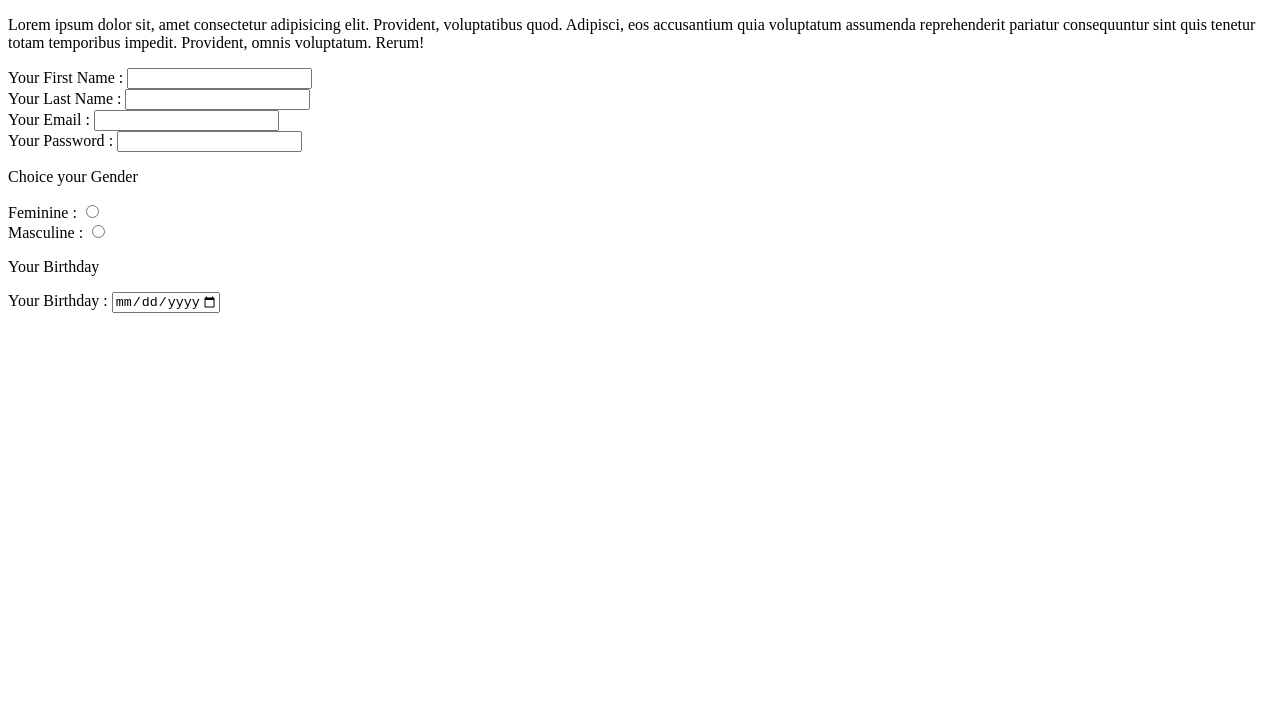
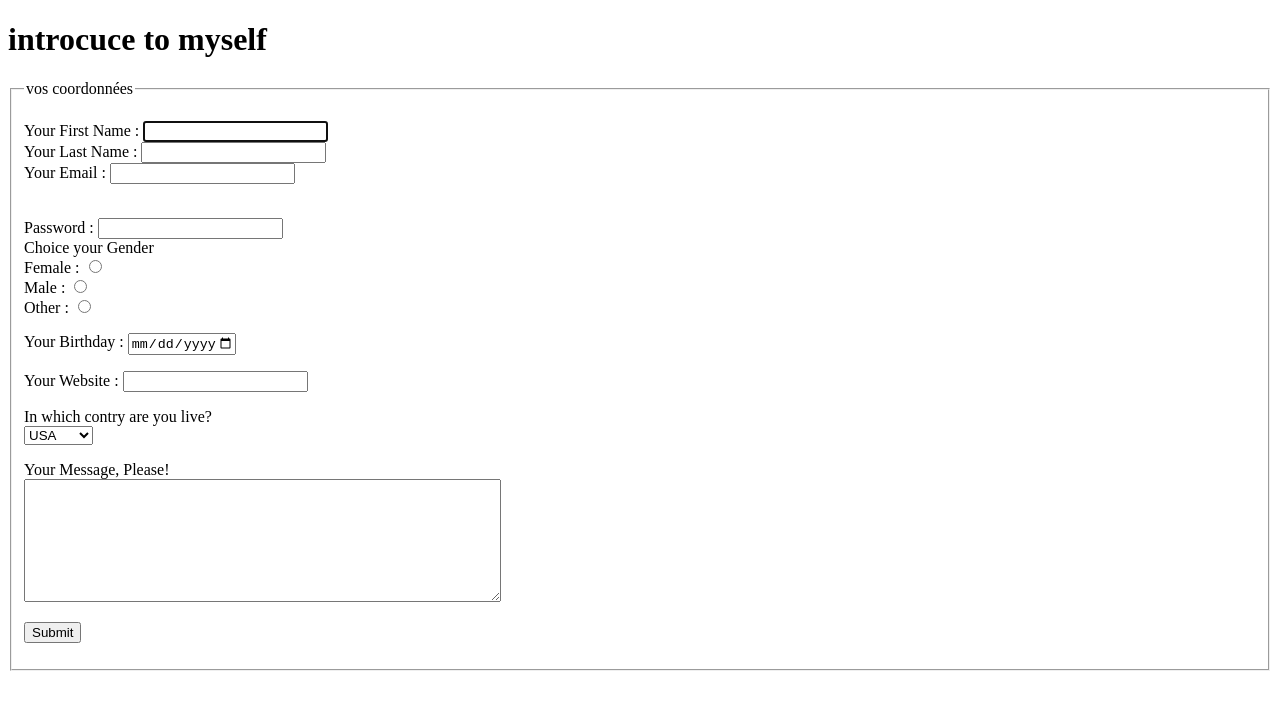
Before and after one commit to AntoBbk9/anto-projet, a plain HTML site: page formulaire.html in a window 1280 px wide. Drawn offline with Linux system fonts and the light colour scheme.

Commit message:
Update formulaire.html

```diff
--- a/formulaire.html
+++ b/formulaire.html
@@ -1,22 +1,44 @@
 <!DOCTYPE html>
-<html lang="en">
-<head>
-    <meta charset="UTF-8">
+<!-- saved from url=(0078)file:///C:/Users/Antho%20Belebele/Documents/GitHub/anto-projet/formulaire.html -->
+<html lang="en"><head><meta http-equiv="Content-Type" content="text/html; charset=UTF-8">
+
     <meta name="viewport" content="width=device-width, initial-scale=1.0">
-    <title>document</title>
+    <title>Formulaire de renseignemet</title>
 </head>
 <body>
-    <p>Lorem ipsum dolor sit, amet consectetur adipisicing elit. Provident, voluptatibus quod. Adipisci, eos accusantium quia voluptatum assumenda reprehenderit pariatur consequuntur sint quis tenetur totam temporibus impedit. Provident, omnis voluptatum. Rerum!</p>
 
+    <h1>introcuce to myself</h1>
     <form method="get" action="">
-        <label for="First Name">Your First Name</label> : <input type="text" name="First Name" id="First Name"> <br>
-        <label for="Last Name">Your Last Name</label> : <input type="text" name="Last Name" id="Last Name"> <br>
-        <label for="email">Your Email</label> : <input type="email" name="email" id="email"> <br>
-        <label for="password">Your Password</label> : <input type="number" name="password" id="password">
-       <p>Choice your Gender</p>
-        <label for="gender">Feminine</label> : <input type="radio" name="gender" value="feminine" id="feminine"> <br>
-        <label for="gender">Masculine</label> : <input type="radio" name="gender" value="masculine" id="masculine">
-        <p>Your Birthday</p>
-        <label for="birthday">Your Birthday</label> : <input type="date" id="birthday" name="birthday" value="20-12-01" min="1990-01-01" max="2025-12-31"
-</body>
-</html>
+        <fieldset>
+            <legend>vos coordonnées</legend> <br><!--titre fieldest-->
+        <label for="FirstName">Your First Name</label> : <input type="text" name="FirstName" id="FirstName" autofocus><br>
+        <label for="LastName">Your Last Name</label> : <input type="text" name="LastName" id="LastName"><br>
+        <label for="email">Your Email</label> : <input type="email" name="email" id="email" required=""> <br>
+        <p>
+     </p> <br>
+        <label for="password">Password</label> : <input type="password" milengeth="8"><br>
+       Choice your Gender <br>
+        <label for="gender">Female</label> : <input type="radio" name="gender" value="female" id="female"><br>
+        <label for="gender">Male</label> : <input type="radio" name="gender" value="male" id="male"> <br>
+        <label for="gender">Other</label> : <input type="radio" name="gender" value="other" id="other"> <br>
+    <p>
+        <label for="birthday">Your Birthday</label> : <input type="date" id="birthday" name="birthday" value="20-12-01" min="1990-01-01" max="2025-01-01"></p>
+        <label for="website"> Your Website</label> : <input type="url" name="website" id="website"><br>
+    <p>
+            <label for="country">In which contry are you live?</label><br>
+            <select name="country" id="country">
+                <option value="USA">USA</option>
+                <option value="UK">UK</option>
+                <option value="Canada">Canada</option>
+            </select>
+        </p>
+        <p>
+            <label for="Message">Your Message, Please!</label><br>
+            <textarea name="Message" id="Message" style="width: 471px; height: 117px;"></textarea>
+        </p>
+        <p>
+            <input type="Submit" value="Submit">
+
+        </p>
+</fieldset>
+</form></body></html>
```
